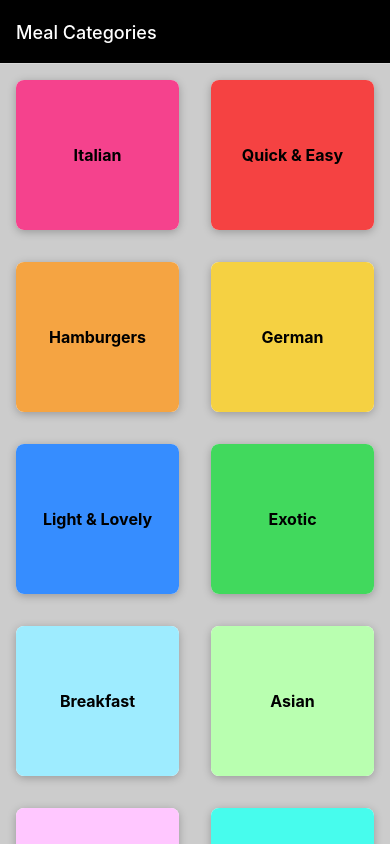
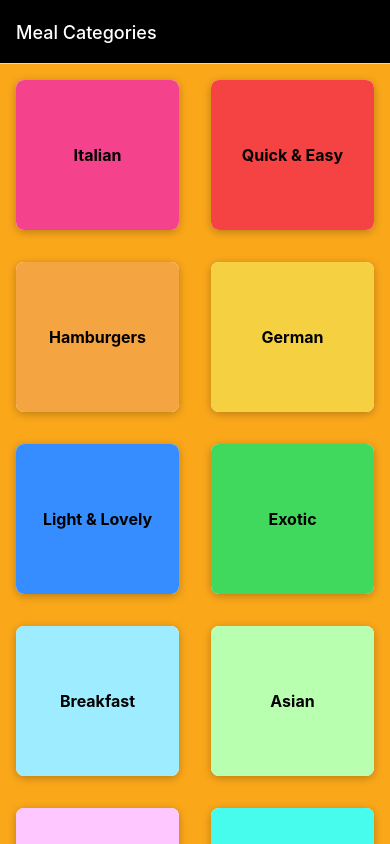
Before and after one commit to JuanDiegoAcostaT/MEALS-APP, a React Native app: screen / in a window 390 px wide. Built offline with nearby package versions, Linux system fonts and the light colour scheme.

Commit message:
App's Background Color changed

```diff
--- a/App.tsx
+++ b/App.tsx
@@ -40,7 +40,7 @@ const App = () => {
             title: 'Meal Categories',
             headerStyle: { backgroundColor: '#000' },
             headerTintColor: '#fff',
-            contentStyle: { backgroundColor: '#ccc' },
+            contentStyle: { backgroundColor: '#FAA71A' },
           }}
           initialRouteName="MealsCategories">
           <Stack.Screen
@@ -53,7 +53,7 @@ const App = () => {
               })[0].title
               return {
                 title: categoryName
-            }
+              }
             }}
             name='MealsOverview'
             component={MealsOverviewScreen} />
```
